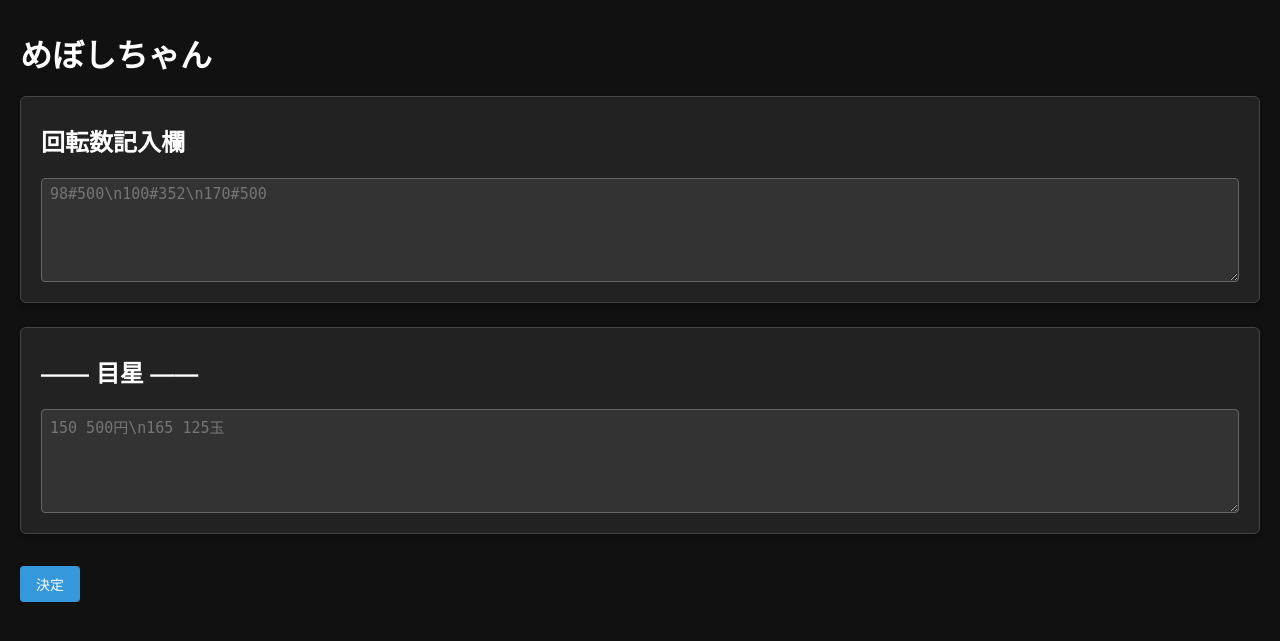
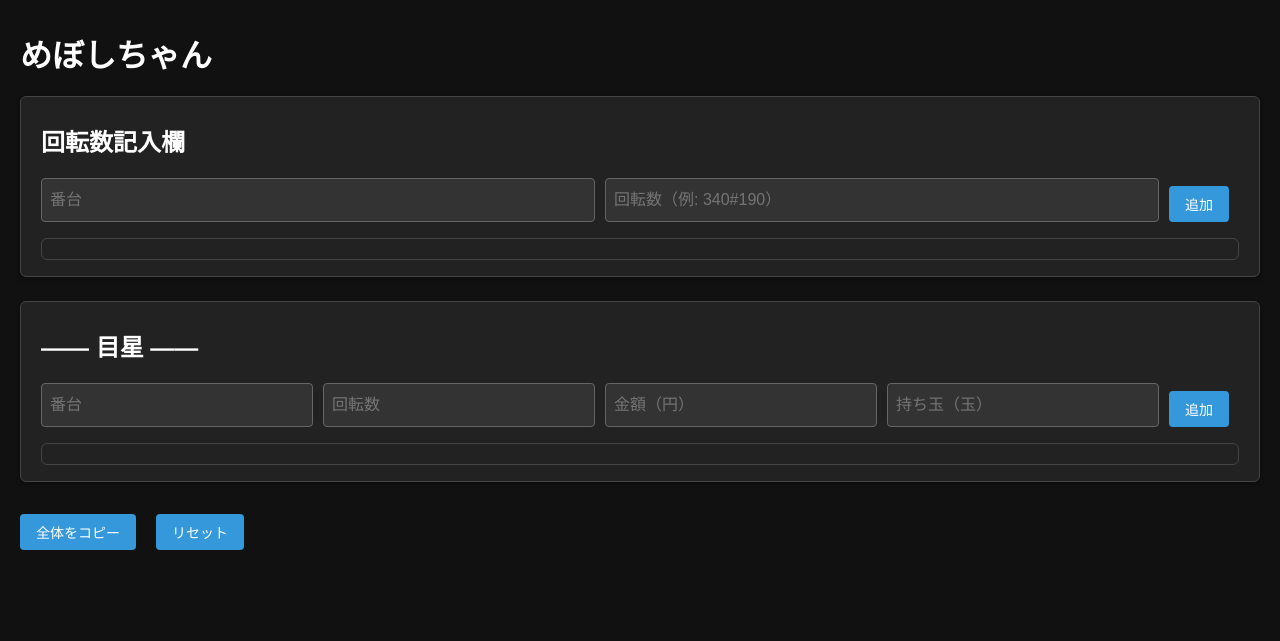
Before and after one commit to kurohige0812/meboshi, a Flask app: page / in a window 1280 px wide. Shown: the top 641 px of the page. Run offline with Flask 3, Linux system fonts and the light colour scheme.

Commit message:
feat: 入力1行ごと即ソート反映 + コピー機能統合~

```diff
--- a/templates/index.html
+++ b/templates/index.html
@@ -4,31 +4,44 @@
   <meta charset="utf-8">
   <title>めぼしちゃん</title>
   <link rel="stylesheet" href="{{ url_for('static', filename='dark.css') }}">
+  <style>
+    .row { display: flex; gap: 10px; margin-bottom: 8px; }
+    .row input { flex: 1; padding: 8px; font-size: 16px; }
+    #resultBox, #meboshiBox {
+      background: #222; padding: 10px; margin-top: 16px;
+      white-space: pre-wrap; border: 1px solid #444; border-radius: 6px;
+    }
+  </style>
 </head>
 <body>
   <div class="container">
     <h1>めぼしちゃん</h1>
-    <form method="post">
+
     <section>
       <h2>回転数記入欄</h2>
-        <textarea name="rotation_input" rows="5" placeholder="98#500\n100#352\n170#500">{{ request.form.get("rotation_input", "") }}</textarea>
+      <div class="row">
+        <input id="banInput" placeholder="番台">
+        <input id="spinInput" placeholder="回転数（例: 340#190）">
+        <button onclick="addRotation()">追加</button>
+      </div>
+      <div id="resultBox"></div>
     </section>
 
     <section>
       <h2>―― 目星 ――</h2>
-        <textarea name="meboshi_input" rows="5" placeholder="150 500円\n165 125玉">{{ request.form.get("meboshi_input", "") }}</textarea>
+      <div class="row">
+        <input id="meboBan" placeholder="番台">
+        <input id="meboSpin" placeholder="回転数">
+        <input id="meboYen" placeholder="金額（円）">
+        <input id="meboTama" placeholder="持ち玉（玉）">
+        <button onclick="addMeboshi()">追加</button>
+      </div>
+      <div id="meboshiBox"></div>
     </section>
 
-      <button type="submit">決定</button>
-    </form>
-
-    {% if final_output %}
-      <section>
-        <h2>結果</h2>
-        <pre id="resultText">{{ final_output }}</pre>
-        <button class="copy-label" data-clip="{{ final_output }}">コピー</button>
-      </section>
-    {% endif %}
+    <div class="row">
+      <button class="copy-label" data-clip="" onclick="copyAll(this)">全体をコピー</button>
+      <button onclick="resetAll()">リセット</button>
     </div>
 
     <!-- コピー成功トースト -->
@@ -38,17 +51,72 @@
                 font-size:.9rem;z-index:2000;box-shadow:0 0 6px #0008;">
       コピーしました
     </div>
+  </div>
 
   <script>
-  function flashCopied(labelEl){
-    const old = labelEl.parentNode.querySelector('.copied');
-    if (old) old.remove();
+    const rotationList = [];
+    const meboshiList = [];
 
-    const tag = document.createElement('small');
-    tag.className = 'copied ms-2 text-info';
-    tag.textContent = 'コピーしました';
-    labelEl.after(tag);
-    setTimeout(() => tag.remove(), 900);
+    function addRotation() {
+      const ban = document.getElementById("banInput").value.trim();
+      const spin = document.getElementById("spinInput").value.trim();
+      if (!ban || !spin) return;
+      rotationList.push({ ban: parseInt(ban), spin });
+      rotationList.sort((a, b) => a.ban - b.ban);
+      renderRotation();
+      document.getElementById("banInput").value = "";
+      document.getElementById("spinInput").value = "";
+    }
+
+    function renderRotation() {
+      const box = document.getElementById("resultBox");
+      box.innerHTML = "";
+      rotationList.forEach(({ban, spin}) => {
+        const nums = spin.split("#").map(x => parseInt(x));
+        const total = nums.reduce((a, b) => a + b, 0);
+        const detail = nums.length > 1 ? `（${nums.join("＋")}）` : "";
+        box.innerHTML += `${ban}番台　${total}${detail}\n`;
+      });
+    }
+
+    function addMeboshi() {
+      const ban = document.getElementById("meboBan").value.trim();
+      const spin = document.getElementById("meboSpin").value.trim();
+      const yen = document.getElementById("meboYen").value.trim();
+      const tama = document.getElementById("meboTama").value.trim();
+      if (!ban || !spin || (!yen && !tama)) return;
+
+      let minutes = 0;
+      if (yen) minutes = Math.round((parseInt(yen) / 500) * 2);
+      else if (tama) minutes = Math.round((parseInt(tama) / 125) * 2);
+
+      meboshiList.push({ ban: parseInt(ban), spin, minutes });
+      meboshiList.sort((a, b) => a.ban - b.ban);
+      renderMeboshi();
+
+      document.getElementById("meboBan").value = "";
+      document.getElementById("meboSpin").value = "";
+      document.getElementById("meboYen").value = "";
+      document.getElementById("meboTama").value = "";
+    }
+
+    function renderMeboshi() {
+      const box = document.getElementById("meboshiBox");
+      box.innerHTML = "\n―― 目星 ――\n\n";
+      meboshiList.forEach(({ban, spin, minutes}) => {
+        box.innerHTML += `${ban}番台　${spin}　${minutes}分\n`;
+      });
+    }
+
+    function copyAll(el) {
+      const text = document.getElementById("resultBox").textContent + "\n" + document.getElementById("meboshiBox").textContent;
+      el.dataset.clip = text;
+      if (navigator.clipboard) {
+        navigator.clipboard.writeText(text).then(() => showToast());
+      } else {
+        fallbackCopy(text);
+        showToast();
+      }
     }
 
     function fallbackCopy(text){
@@ -61,19 +129,18 @@
       document.body.removeChild(ta);
     }
 
-  document.addEventListener('click', e => {
-    const el = e.target;
-    if (!el.classList.contains('copy-label')) return;
-    const text = el.dataset.clip || '';
-    if (navigator.clipboard){
-      navigator.clipboard.writeText(text).catch(() => fallbackCopy(text));
-    } else {
-      fallbackCopy(text);
+    function showToast() {
+      const toast = document.getElementById("toast");
+      toast.style.display = "block";
+      setTimeout(() => toast.style.display = "none", 1500);
     }
-    flashCopied(el);
-    el.classList.add('text-success');
-    setTimeout(() => el.classList.remove('text-success'), 700);
-  });
+
+    function resetAll() {
+      rotationList.length = 0;
+      meboshiList.length = 0;
+      document.getElementById("resultBox").innerHTML = "";
+      document.getElementById("meboshiBox").innerHTML = "";
+    }
   </script>
 </body>
 </html>
```
Lines whose indentation alone changed are shown as unchanged.
